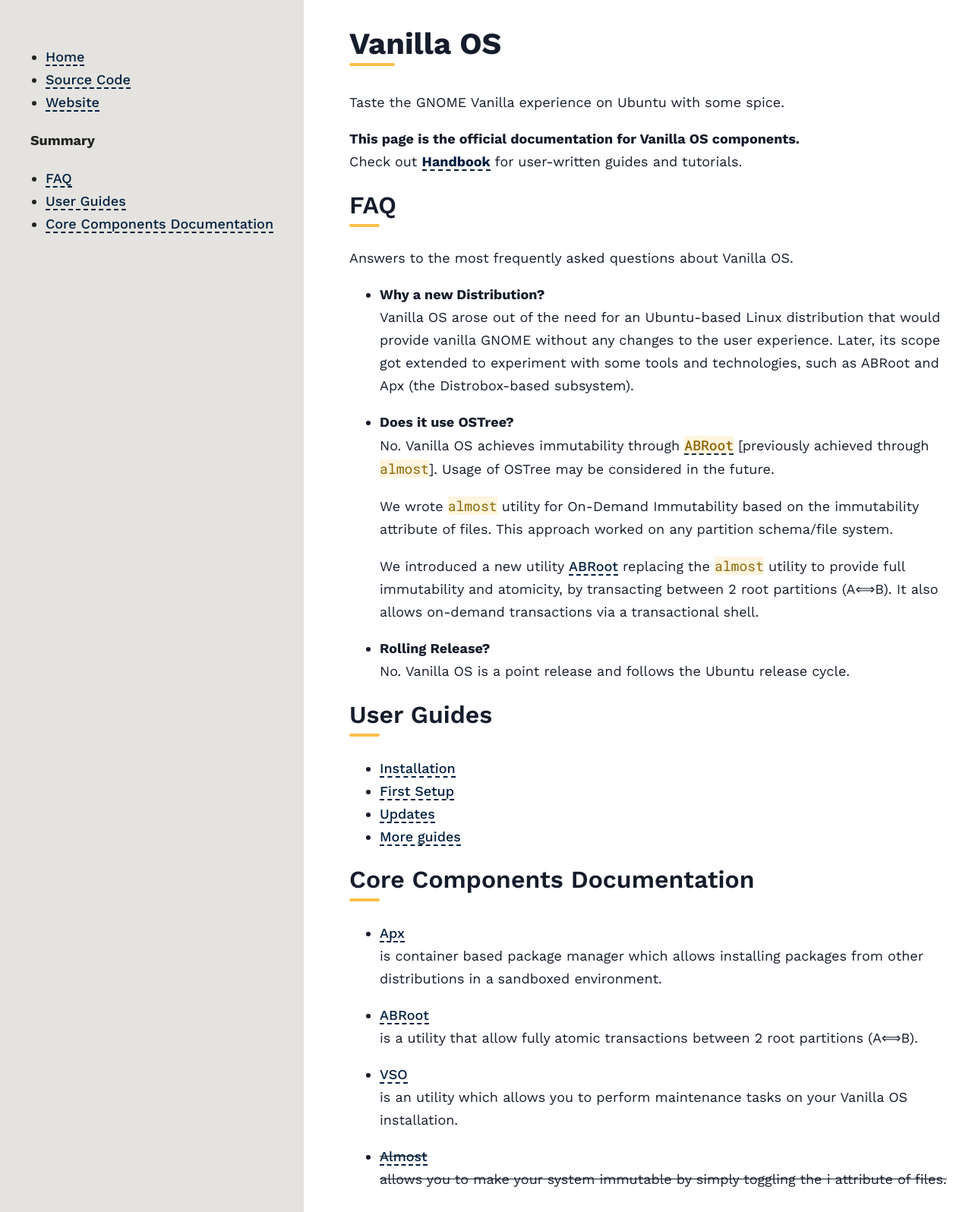
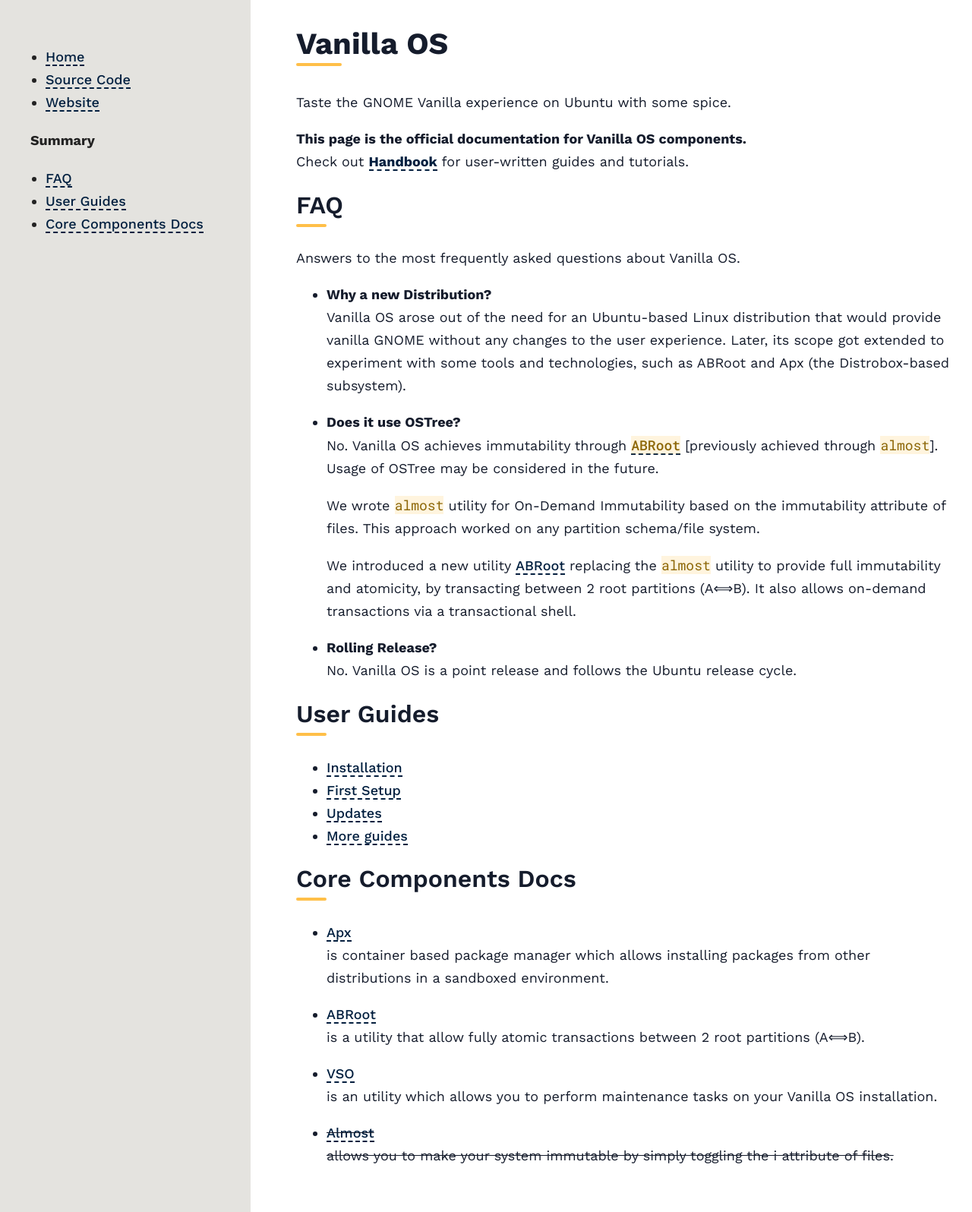
Before and after one commit to Vanilla-OS/documentation, a Jekyll site: the page built from index.md, in a window 1280 px wide. Shown: the whole page at 76% size. Built offline with Jekyll 4.4.1, drawn with Linux system fonts in a browser that asks for light colours.

Commit message:
trim title

```diff
--- a/index.md
+++ b/index.md
@@ -40,7 +40,7 @@ Answers to the most frequently asked questions about Vanilla OS.
 - **[Updates](https://handbook.vanillaos.org/2022/12/10/updates.html)**
 - **[More guides](https://handbook.vanillaos.org/)**
 
-## Core Components Documentation
+## Core Components Docs
 
 - **[Apx](/docs/apx)**\
   is container based package manager which allows installing packages from other distributions in a sandboxed environment.
```
